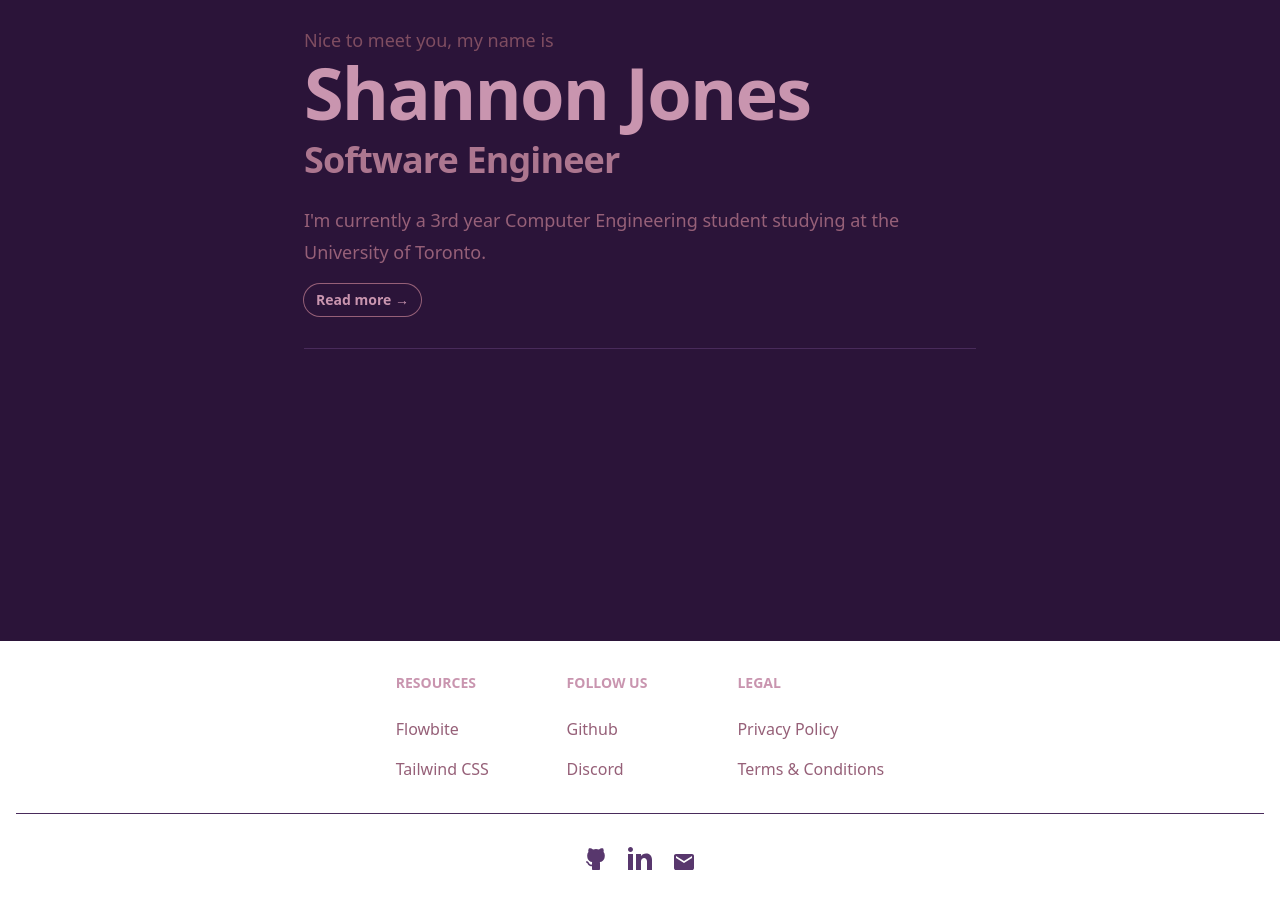
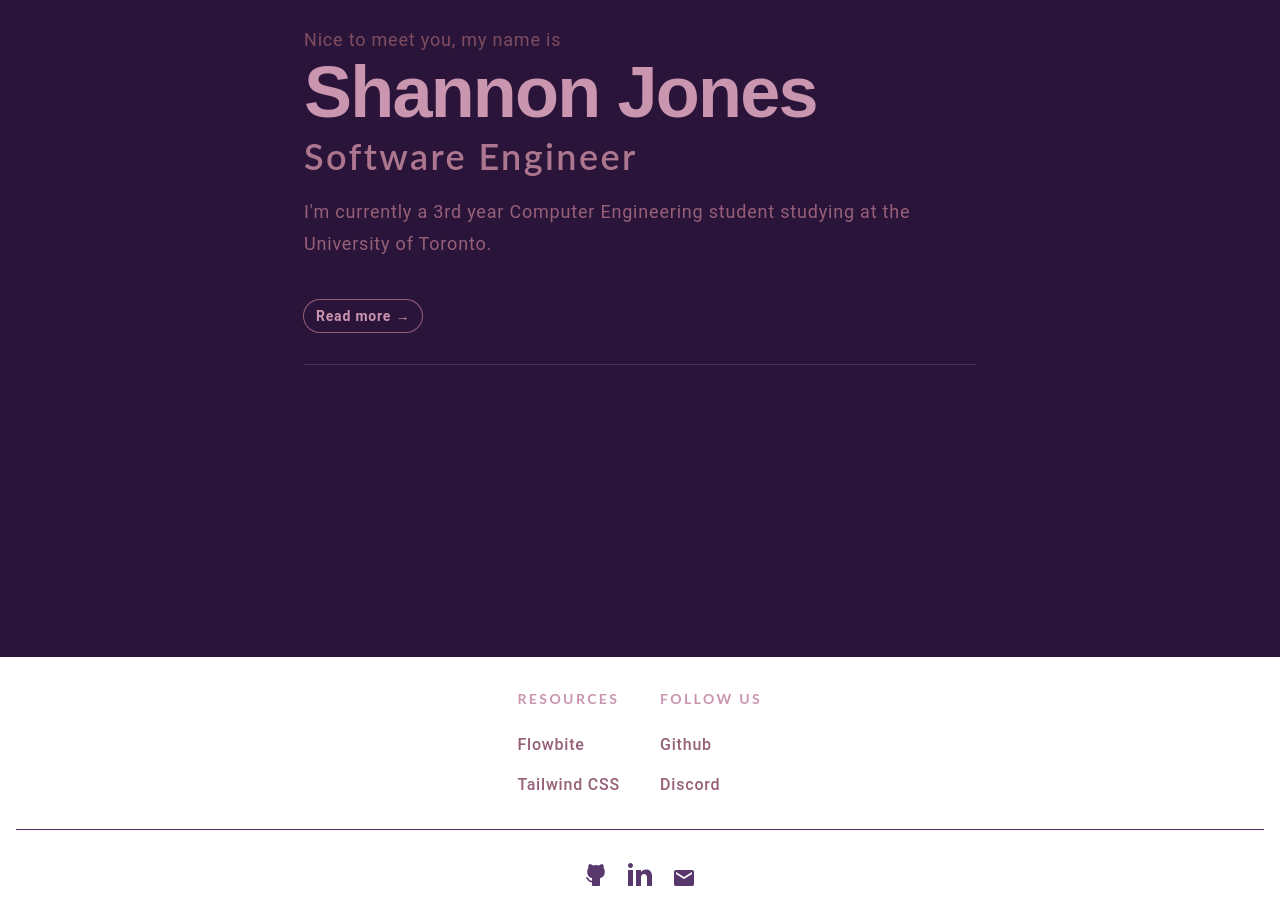
Before and after one commit to purriin/Portfolio, a React (Create React App) app: page / in a window 1280 px wide. Shown: the part 280-1204 px from the top of the page. Built offline with nearby package versions, Linux system fonts and the light colour scheme.

Commit message:
Added fonts and custom scrollbar

```diff
--- a/src/App.css
+++ b/src/App.css
@@ -1,6 +1,48 @@
 @tailwind base;
 @tailwind components;
 @tailwind utilities;
+
+/* Fonts: */
+@import url('https://fonts.googleapis.com/css2?family=Chivo:wght@600&family=Lato&family=Roboto&display=swap');
+
+.title {
+    font-family: 'Chivo', sans-serif;
+}
+
+.heading {
+    font-family: 'Lato', sans-serif;
+    letter-spacing: 0.15rem;
+}
+
+.paragraph {
+    font-family: 'Roboto', sans-serif;
+    letter-spacing: 0.05rem;
+}
+
+/* Scrollbar: */
+/* Width */
+::-webkit-scrollbar {
+    width: 12px;
+}
+
+/* Track */
+::-webkit-scrollbar-track {
+    background: #1a0d26;
+}
+
+/* Handle */
+::-webkit-scrollbar-thumb {
+    background: #2B1439;
+    width: 10px;
+    border-radius: 5px;
+}
+
+/* Handle on hover */
+::-webkit-scrollbar-thumb:hover {
+    background: #58376D;
+}
+
+/* Animations: */
 
 @keyframes fade_left {
     0% {
--- a/src/navigation/footer.js
+++ b/src/navigation/footer.js
@@ -4,12 +4,12 @@ const Footer = () => {
     return (
     <footer class="bg-white dark:bg-ft">
         <div class="mx-auto w-full max-w-screen-xl p-4 py-6 lg:py-8 fade">
-          <div class="md:flex md:justify-center">
+          <div class="flex justify-center">
 
-            <div class="grid grid-cols-2 gap-8 sm:gap-6 sm:grid-cols-3">
+            <div class="grid grid-cols-2 gap-10">
               <div>
-                <h2 class="mb-6 text-sm font-bold text-head uppercase dark:text-head">Resources</h2>
-                <ul class="text-op dark:op font-medium">
+                <h2 class="mb-6 text-sm font-bold text-head uppercase dark:text-head heading">Resources</h2>
+                <ul class="text-op dark:op font-medium paragraph">
                   <li class="mb-4">
                     <a href="https://flowbite.com/" class="transition-color ease-in-out duration-200 hover:text-head">Flowbite</a>
                   </li>
@@ -20,8 +20,8 @@ const Footer = () => {
               </div>
 
               <div>
-                <h2 class="mb-6 text-sm font-bold text-head uppercase dark:text-head">Follow us</h2>
-                <ul class="text-op dark:op font-medium">
+                <h2 class="mb-6 text-sm font-bold text-head uppercase dark:text-head heading">Follow us</h2>
+                <ul class="text-op dark:op font-medium paragraph">
                   <li class="mb-4">
                     <a href="https://github.com/themesberg/flowbite" class="transition-color ease-in-out duration-200 hover:text-head">Github</a>
                   </li>
@@ -31,17 +31,6 @@ const Footer = () => {
                 </ul>
               </div>
 
-              <div>
-                <h2 class="mb-6 text-sm font-bold text-head uppercase dark:text-head">Legal</h2>
-                <ul class="text-op dark:text-op font-medium">
-                  <li class="mb-4">
-                    <a href="https://discord.gg/4eeurUVvTy" class="transition-color ease-in-out duration-200 hover:text-head">Privacy Policy</a>
-                  </li>
-                  <li>
-                    <a href="https://discord.gg/4eeurUVvTy" class="transition-color ease-in-out duration-200 hover:text-head">Terms &amp; Conditions</a>
-                  </li>
-                </ul>
-              </div>
             </div>
           </div>
 
--- a/src/navigation/header.js
+++ b/src/navigation/header.js
@@ -44,7 +44,7 @@ const Header = () => {
 
             <div className="hidden lg:flex lg:gap-x-12">
             {navigation.map((item) => (
-                <Link to={item.href} className="transition-all ease-in-out duration-200 text-sm font-semibold leading-6 text-txt hover:text-head">
+                <Link to={item.href} className="transition-all ease-in-out duration-200 text-sm font-semibold leading-6 text-txt hover:text-head paragraph">
                 {item.name}
                 </Link>
             ))}
@@ -80,7 +80,7 @@ const Header = () => {
                 <div className="-my-6 divide-y divide-bg">
                 <div className="space-y-2 py-6">
                     {navigation.map((item) => (
-                    <Link to={item.href} className="transition-color ease-in-out duration-200 -mx-3 block rounded-lg px-3 py-2 text-base font-semibold leading-7 text-op hover:bg-bg hover:text-head">
+                    <Link to={item.href} className="transition-color ease-in-out duration-200 -mx-3 block rounded-lg px-3 py-2 text-base font-semibold leading-7 text-op hover:bg-bg hover:text-head paragraph">
                     {item.name}
                     </Link>
                     ))}
--- a/src/pages/index.js
+++ b/src/pages/index.js
@@ -14,25 +14,25 @@ export default function Home() {
         <div className="mx-auto max-w-2xl py-32 sm:py-48 lg:py-56">
 
           <div className="text-left">
-            <p className="mt-6 text-lg leading-8 text-bk fade_left">
+            <p className="mt-6 text-lg leading-8 text-bk fade_left paragraph">
               Nice to meet you, my name is
             </p>
-            <h1 class="text-7xl font-bold tracking-tight text-head  fade_left">
+            <h1 class="text-7xl font-bold tracking-tight text-head fade_left title">
               Shannon Jones
             </h1>
-            <h2 class="mt-3 text-4xl font-semibold tracking-tight text-txt fade_left">
+            <h2 class="mt-2 text-4xl font-semibold tracking-tight text-txt fade_left heading">
               Software Engineer
             </h2>
-            <p className="mt-6 text-lg leading-8 text-op fade_left">
+            <p className="mt-5 text-lg leading-8 text-op fade_left paragraph">
               I'm currently a 3rd year Computer Engineering student studying at the University of Toronto.
             </p>
 
           </div>
 
-          <div className="sm:flex sm:justify-left flex mt-4 space-x-5">
+          <div className="sm:flex sm:justify-left flex mt-10 space-x-5">
             <div className="transition-color ease-in-out duration-200 relative rounded-full px-3 py-1 text-sm leading-6 ring-1 ring-op hover:ring-bk fade_left">
               {' '}
-              <a href="/about" className="transition-color ease-in-out duration-200 font-semibold text-head hover:text-bk">
+              <a href="/about" className="transition-color ease-in-out duration-200 font-semibold text-head hover:text-bk paragraph">
                 <span className="absolute inset-0" aria-hidden="true" />
                 Read more <span aria-hidden="true">&rarr;</span>
               </a>
```
